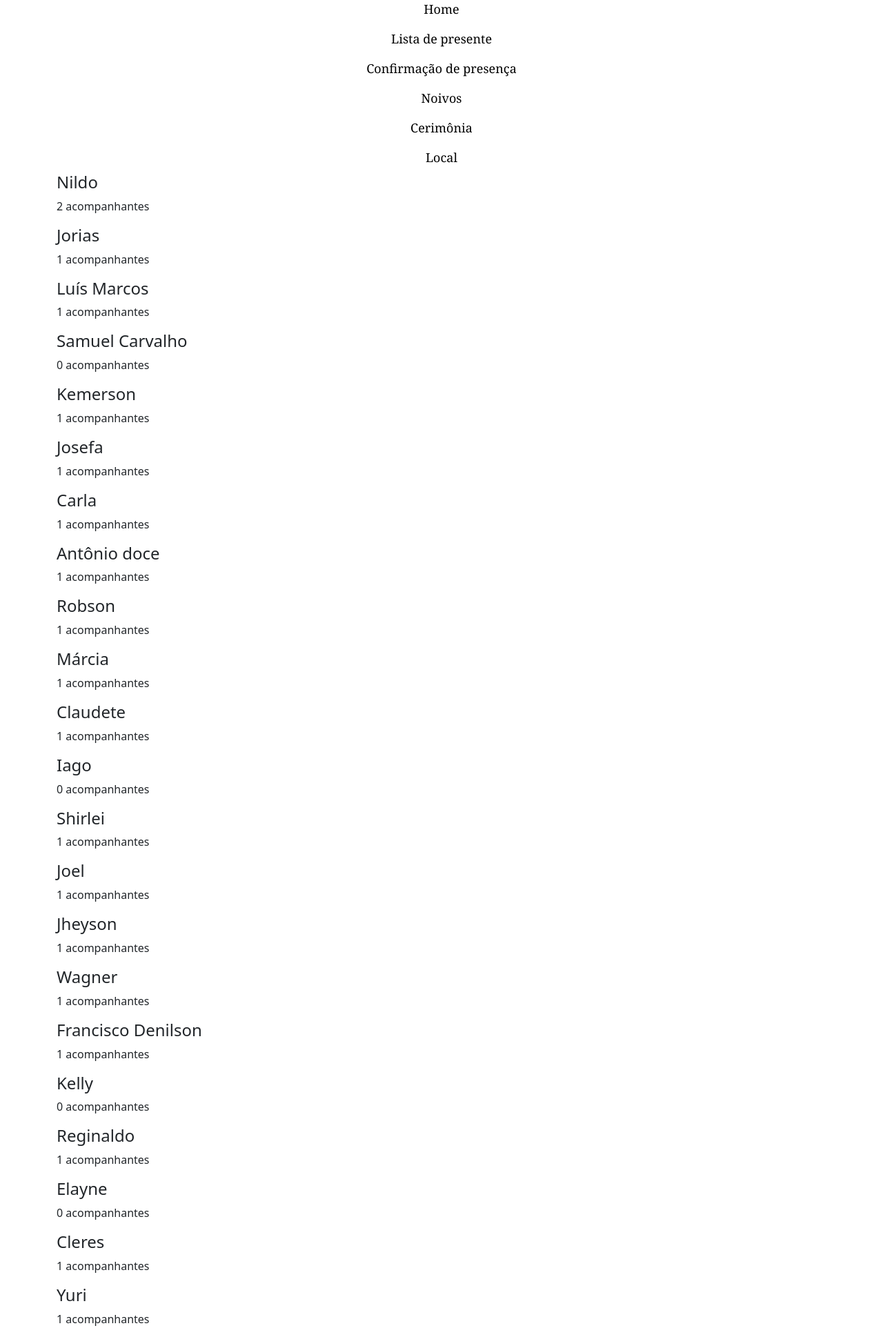
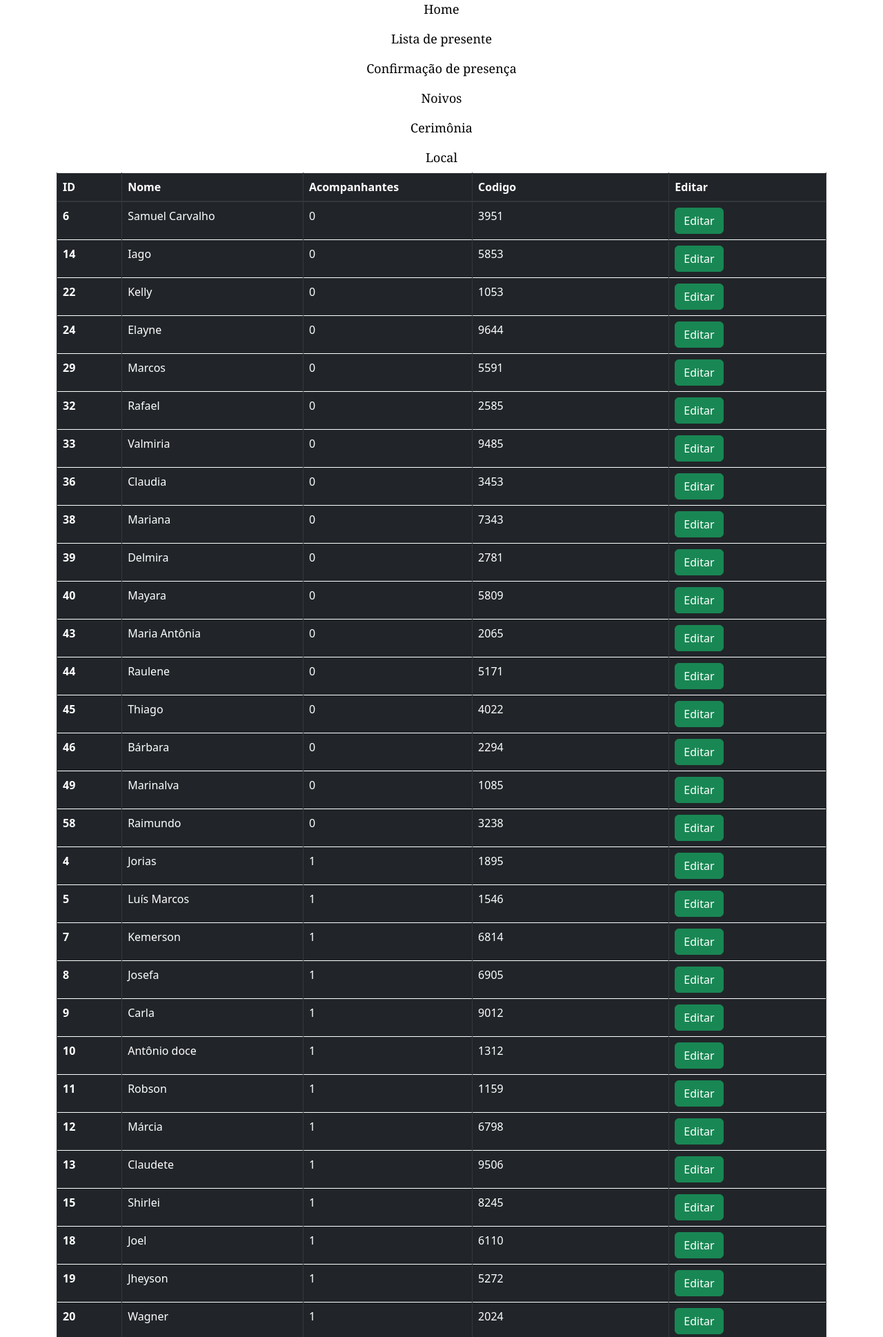
Before and after one commit to Leonardo333Rock/alcasamento, a Django app: page /lista_de_convidados in a window 1280 px wide. Shown: the part 308-2246 px from the top of the page at 69% size. Run offline with Django 5.2, Linux system fonts and the light colour scheme; data comes from the database, SQL or seed files in the repository; both versions use the stored data as it was after the commit; some libraries are stand-ins or nearby versions.

Commit message:
tabela convidados

```diff
--- a/app/models.py
+++ b/app/models.py
@@ -14,3 +14,6 @@ class Convidado(models.Model):
     nome = models.TextField(max_length=255)
     acompanhantes = models.IntegerField()
     codigo = models.IntegerField()
+
+    class Meta:
+        ordering = ['acompanhantes']
--- a/app/static/css/styler.css
+++ b/app/static/css/styler.css
@@ -42,3 +42,10 @@
     margin-top: 50px;
     margin-left: 5px;
 }
+
+
+.convidados{
+    margin-bottom: 10px;
+    padding: 5px;
+    border: solid black 2px;
+}
--- a/app/templates/lista_de_convidados.html
+++ b/app/templates/lista_de_convidados.html
@@ -3,8 +3,35 @@
 {% block content %}
 
 <div class="container">
-    {% for x in convidado %}
-        <h4>{{x.nome}}</h4> <p>{{x.acompanhantes}} acompanhantes</p>
-    {% endfor %}
+
+    <table class="table table-bordered table-dark">
+        <thead>
+          <tr>
+            <th scope="col">ID</th>
+            <th scope="col">Nome</th>
+            <th scope="col">Acompanhantes</th>
+            <th scope="col">Codigo</th>
+            <th scope="col">Editar</th>
+
+          </tr>
+        </thead>
+        <tbody>
+        {% for x in convidado %}
+          <tr>
+            <th scope="row">{{x.id}}</th>
+            <td>{{x.nome}}</td>
+            <td>{{x.acompanhantes}}</td>
+            <td>{{x.codigo}}</td>
+            <td><a href="editar/{{x.id}}" class="btn btn-success">Editar</a></td>
+          </tr>
+          {% endfor %}
+          <tr>
+            <th scope="row">Total</th>
+            <td colspan="2">Convites {{quantidade}}</td>
+            <td>Acompanhantes - {{ac}}</td>
+            <td>Convidados - {{total}}</td>
+          </tr>
+        </tbody>
+      </table>
 </div>
 {% endblock %}
--- a/app/urls.py
+++ b/app/urls.py
@@ -11,7 +11,10 @@ urlpatterns = [
     path('add',views.Add, name='add'),
     path('add_convidado',views.Add_convidado, name='add_convidado'),
     path('acompanhantes',views.Acompanhantes,name='acompanhantes'),
-    path('lista_de_convidados',views.Lista_de_convidados,name="lista_de_convidados")
+    path('lista_de_convidados',views.Lista_de_convidados,name="lista_de_convidados"),
+    path('editar/<int:id>',views.Edit_convidado,name='edit_convidado'),
+    path('edit',views.Edit,name='edit')
+
 
 
 
--- a/app/views.py
+++ b/app/views.py
@@ -70,5 +70,25 @@ def Add_convidado(request):
 
 def Lista_de_convidados(request):
     convidado = Convidado.objects.all()
+    quantidade = len(convidado)
+    ac = 0
+    for x in convidado:
+        ac += x.acompanhantes
 
-    return render(request, 'lista_de_convidados.html',{'convidado':convidado})
+    total = quantidade + ac
+    return render(request, 'lista_de_convidados.html',{'convidado':convidado,'quantidade':quantidade ,"ac":ac , 'total':total})
+
+
+def Edit_convidado(request,id):
+    if request.method == 'GET':
+        convi = Convidado.objects.get(id=id)
+        return render(request, 'edit_convidado.html',{'convidado':convi})
+
+def Edit(request):
+        if request.method == "POST":
+            id = request.POST.get("id")
+            convidado = Convidado.objects.get(id=id)
+            convidado.nome = request.POST.get("nome")
+            convidado.acompanhantes = int(request.POST.get("qt_acompanhante"))
+            convidado.save()
+            return redirect('add_convidado')
```
Also changed, not shown: app/templates/edit_convidado.html (added, +21 -0 lines), app/migrations/0005_alter_convidado_options.py (added), db.sqlite3.
